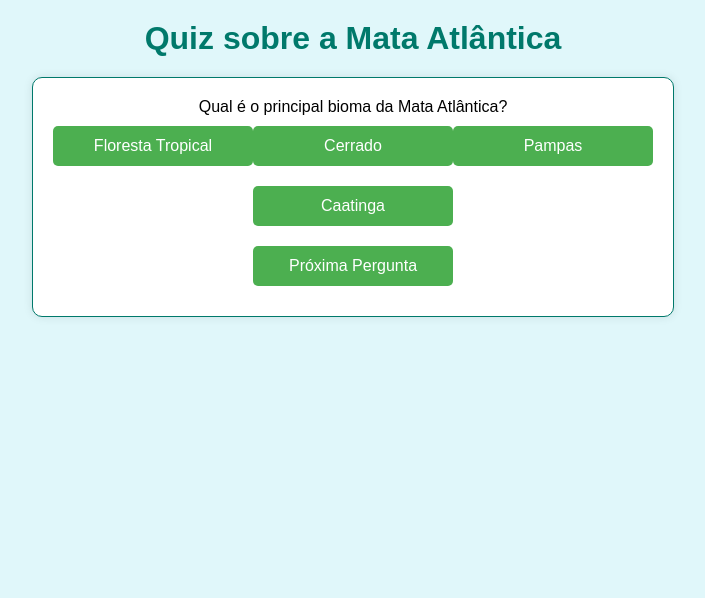
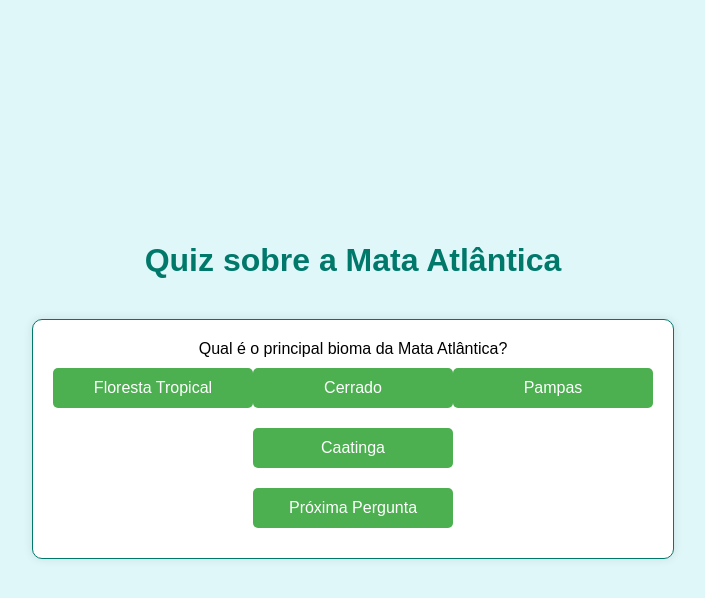
Before and after one commit to Sesiverso/Fase5, a plain HTML site: page index.html in a window 1280 px wide. Shown: the whole page, without its empty margins (287-992 px from the left). Drawn offline with Linux system fonts and the light colour scheme.

Commit message:
Update style.css

```diff
--- a/style.css
+++ b/style.css
@@ -2,6 +2,20 @@ body {
     font-family: Arial, sans-serif;
     text-align: center;
     background-color: #e0f7fa;
+    margin: 0;
+    padding: 0;
+    overflow-x: hidden; /* Impede a rolagem horizontal */
+}
+
+.content {
+    min-height: 100vh; /* Garante que a área de conteúdo ocupe pelo menos a altura da tela */
+    padding: 20px;
+    box-sizing: border-box; /* Inclui padding e bordas no tamanho total do elemento */
+    overflow-y: auto; /* Permite rolagem vertical */
+    display: flex;
+    flex-direction: column;
+    align-items: center;
+    justify-content: center;
 }
 
 h1 {
```
